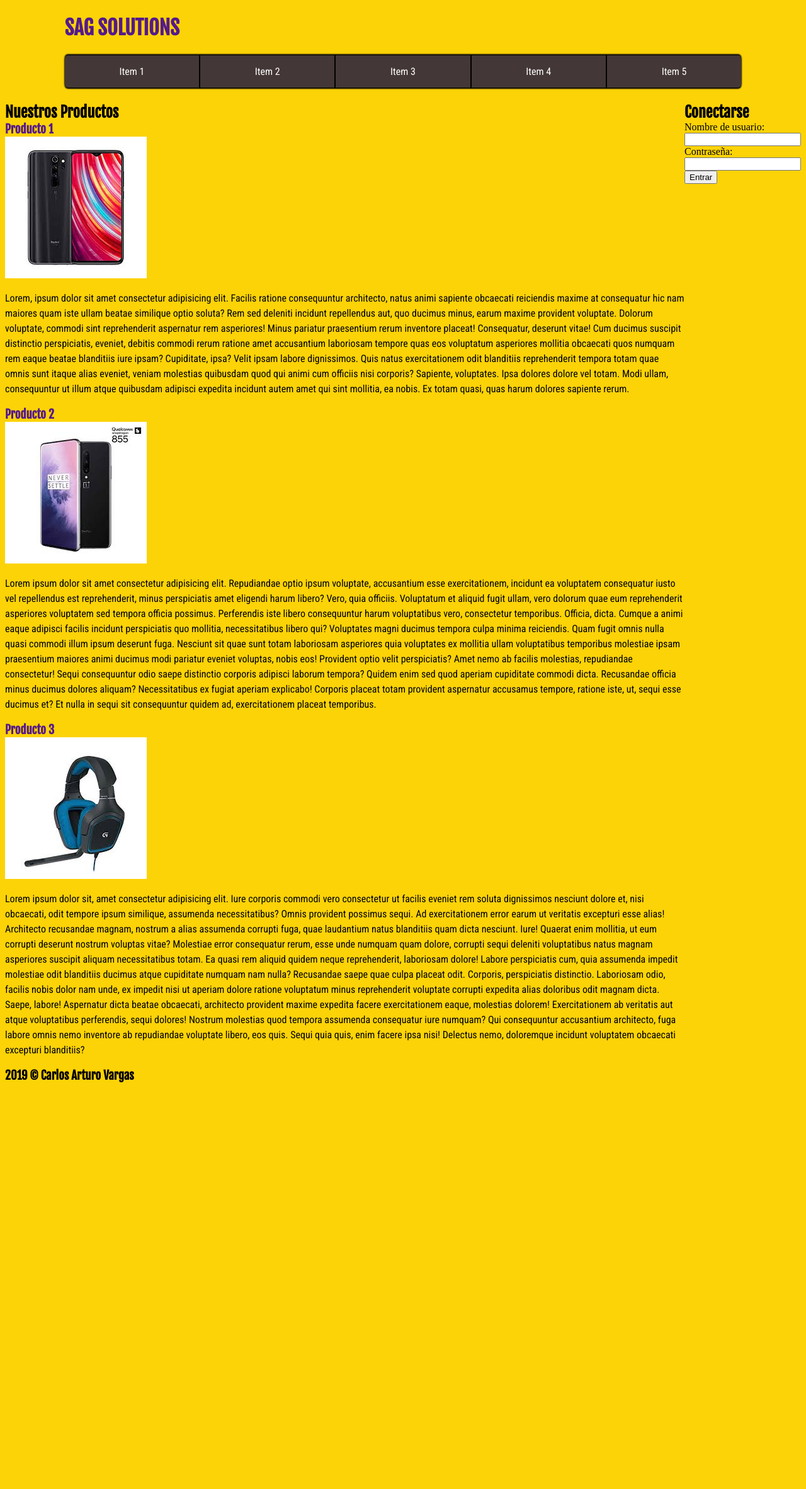
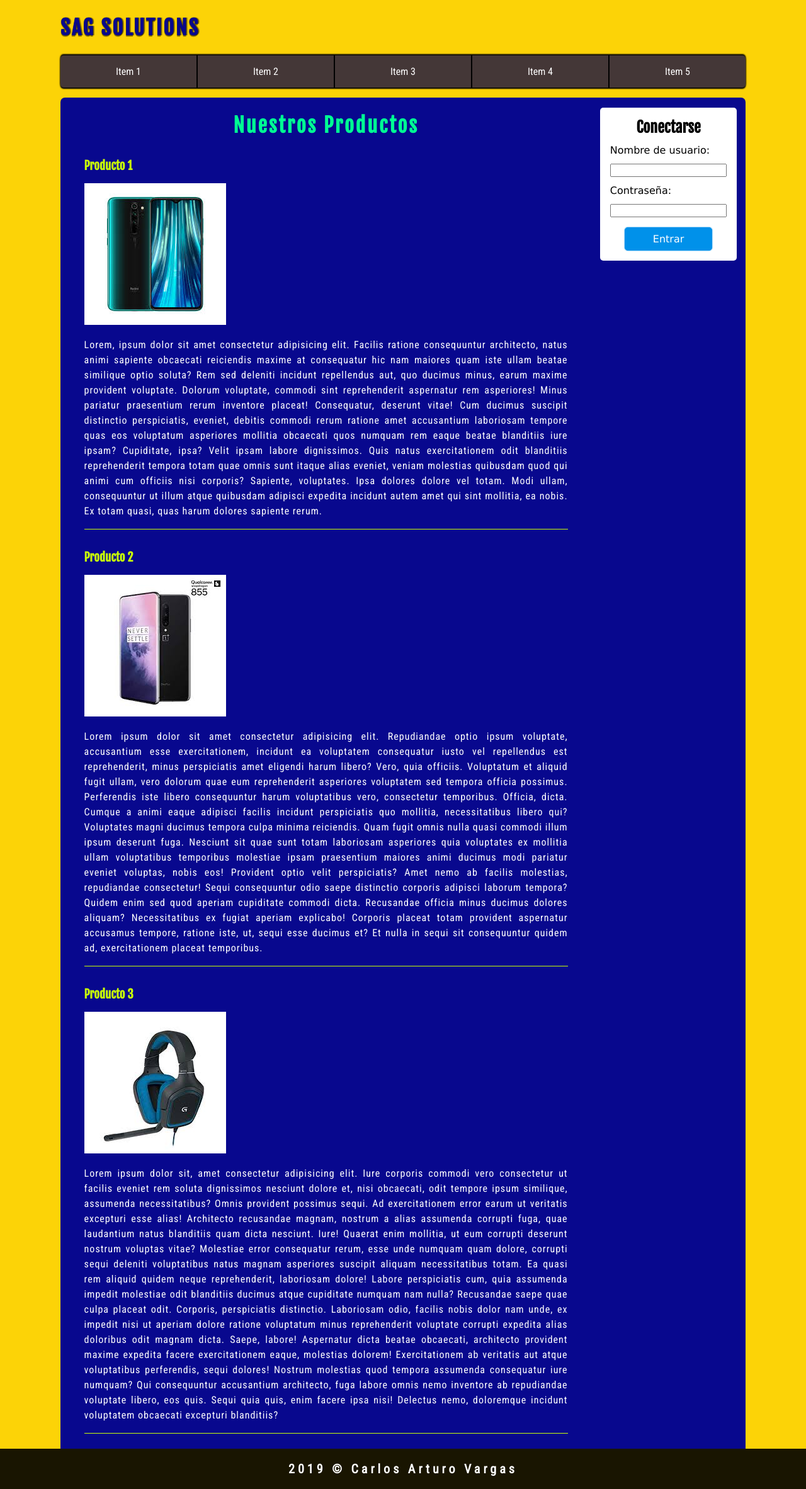
Before and after one commit to Arturo96/tienda_tecno, a PHP site: page / in a window 1280 px wide. Shown: the whole page at 63% size. Before the commit the page ends 1719 px from the top, so only its background shows below. Run offline with PHP 8.4, Linux system fonts and the light colour scheme.

Commit message:
Maquetación del index.php lista por ahora

```diff
--- /dev/null
+++ b/assets/css/scss/_aside.scss
@@ -0,0 +1,35 @@
+aside {
+  width: 20%;
+}
+
+.login {
+  background: #fff;
+  border-radius: 5px;
+  padding: 1rem 0;
+  margin-top: 1rem;
+
+  h2 {
+      margin-top: 0;
+      text-align: center;
+  }
+
+  #{&}-button {
+      display: block;
+      background: #0091ea;
+      color: #fff;
+      border: 1px solid #0091ea;
+      box-shadow: 0 0 2px #0091ea;
+      width: 75%;
+      margin-left: auto;
+      margin-right: auto;
+      transition: background 0.5s;
+
+      &:hover {
+          background: rgba(#0091ea, 0.5);
+      }
+  }
+}
+
+.form-login {
+    padding: 0 1em;
+}
--- a/assets/css/scss/_contenido.scss
+++ b/assets/css/scss/_contenido.scss
@@ -1,3 +1,46 @@
 .content {
-    display: flex;
+  display: flex;
+  justify-content: space-around;
+  width: 85%;
+  margin: 0 auto;
+  margin-top: 1rem;
+  background: #08088e;
+  border-radius: 7px 7px 0 0;
 }
+
+.container {
+  width: 75%;
+}
+
+.main-title {
+  text-align: center;
+  font-size: 2em;
+  color: #00ff93;
+  letter-spacing: 3px;
+}
+
+.products {
+  padding: 1.5em;
+  padding-top: 0;
+}
+
+.product {
+  margin-top: 2rem;
+  border-bottom: 1px solid #c9ff07;
+
+  #{&}-name {
+    margin: 1rem 0;
+    color: #c9ff07;
+  }
+
+  #{&}-image {
+
+  }
+
+  #{&}-description {
+    color: #fff;
+    letter-spacing: 1px;
+    text-align: justify;
+  }
+
+}
--- /dev/null
+++ b/assets/css/scss/_footer.scss
@@ -0,0 +1,13 @@
+footer {
+    background: rgba(#000,0.9);
+    color: #fff;
+    text-align: center;
+
+    h3 {
+        font-size: 1.25em;
+        padding: 1em;
+        font-family: 'Roboto Condensed', sans-serif;
+        letter-spacing: 5px;
+    }
+
+}
--- a/assets/css/scss/_general.scss
+++ b/assets/css/scss/_general.scss
@@ -6,6 +6,8 @@
 
 body {
     background: #fcd307;
+    margin: 0;
+    padding: 0;
 }
 
 h1,h2,h3,h4,h5,h6 {
@@ -37,3 +39,26 @@
     font-family: 'Roboto Condensed';
     text-decoration: none;
 }
+
+input[type="text"],
+label,
+textarea {
+    display: block;
+    width: 100%;
+    margin-top: 0.75rem;
+}
+
+label, input, textarea {
+    font-family: Verdana, Geneva, Tahoma, sans-serif;
+}
+
+input[type="button"],
+input[type="submit"],
+button,
+[class$="button"] {
+    font-size: 1em;
+    margin-top: 1rem;
+    border-radius: 5px;
+    padding: 0.5em;
+    cursor: pointer;
+}
--- a/assets/css/scss/_header.scss
+++ b/assets/css/scss/_header.scss
@@ -4,7 +4,19 @@
 }
 
 .logo h1 {
+    color: #08088e;
     margin: 1.5rem 0;
+    letter-spacing: 3px;
+    text-shadow: 0 0 1px rgba(#000,0.5),
+                 2px 0 1px rgba(#000,0.5),
+                 0 2px 1px rgba(#000,0.5);
+    transition: text-shadow 0.5s;
+
+    &:hover {
+        text-shadow: 0 0 1px rgba(#000,0.5),
+                     -2px 0 1px rgba(#000,0.5),
+                     0 -2px 1px rgba(#000,0.5);
+    }
 }
 
 .menu {
@@ -33,6 +45,7 @@
         font-size: 1em;
         padding: 1em;
         color: #fff;
+        transition: all 0.5s;
 
         &:hover {
             background: #999;
--- a/assets/css/style.css
+++ b/assets/css/style.css
@@ -7,6 +7,8 @@
 
 body {
   background: #fcd307;
+  margin: 0;
+  padding: 0;
 }
 
 h1, h2, h3, h4, h5, h6 {
@@ -39,13 +41,45 @@
   text-decoration: none;
 }
 
+input[type="text"],
+label,
+textarea {
+  display: block;
+  width: 100%;
+  margin-top: 0.75rem;
+}
+
+label, input, textarea {
+  font-family: Verdana, Geneva, Tahoma, sans-serif;
+}
+
+input[type="button"],
+input[type="submit"],
+button,
+[class$="button"] {
+  font-size: 1em;
+  margin-top: 1rem;
+  border-radius: 5px;
+  padding: 0.5em;
+  cursor: pointer;
+}
+
 header {
   width: 85%;
   margin: 0 auto;
 }
 
 .logo h1 {
+  color: #08088e;
   margin: 1.5rem 0;
+  letter-spacing: 3px;
+  text-shadow: 0 0 1px rgba(0, 0, 0, 0.5), 2px 0 1px rgba(0, 0, 0, 0.5), 0 2px 1px rgba(0, 0, 0, 0.5);
+  -webkit-transition: text-shadow 0.5s;
+  transition: text-shadow 0.5s;
+}
+
+.logo h1:hover {
+  text-shadow: 0 0 1px rgba(0, 0, 0, 0.5), -2px 0 1px rgba(0, 0, 0, 0.5), 0 -2px 1px rgba(0, 0, 0, 0.5);
 }
 
 .menu {
@@ -83,6 +117,8 @@
   font-size: 1em;
   padding: 1em;
   color: #fff;
+  -webkit-transition: all 0.5s;
+  transition: all 0.5s;
 }
 
 .menu .menu-link:hover {
@@ -93,5 +129,95 @@
   display: -webkit-box;
   display: -ms-flexbox;
   display: flex;
+  -ms-flex-pack: distribute;
+      justify-content: space-around;
+  width: 85%;
+  margin: 0 auto;
+  margin-top: 1rem;
+  background: #08088e;
+  border-radius: 7px 7px 0 0;
+}
+
+.container {
+  width: 75%;
+}
+
+.main-title {
+  text-align: center;
+  font-size: 2em;
+  color: #00ff93;
+  letter-spacing: 3px;
+}
+
+.products {
+  padding: 1.5em;
+  padding-top: 0;
+}
+
+.product {
+  margin-top: 2rem;
+  border-bottom: 1px solid #c9ff07;
+}
+
+.product .product-name {
+  margin: 1rem 0;
+  color: #c9ff07;
+}
+
+.product .product-description {
+  color: #fff;
+  letter-spacing: 1px;
+  text-align: justify;
+}
+
+aside {
+  width: 20%;
+}
+
+.login {
+  background: #fff;
+  border-radius: 5px;
+  padding: 1rem 0;
+  margin-top: 1rem;
+}
+
+.login h2 {
+  margin-top: 0;
+  text-align: center;
+}
+
+.login .login-button {
+  display: block;
+  background: #0091ea;
+  color: #fff;
+  border: 1px solid #0091ea;
+  -webkit-box-shadow: 0 0 2px #0091ea;
+          box-shadow: 0 0 2px #0091ea;
+  width: 75%;
+  margin-left: auto;
+  margin-right: auto;
+  -webkit-transition: background 0.5s;
+  transition: background 0.5s;
+}
+
+.login .login-button:hover {
+  background: rgba(0, 145, 234, 0.5);
+}
+
+.form-login {
+  padding: 0 1em;
+}
+
+footer {
+  background: rgba(0, 0, 0, 0.9);
+  color: #fff;
+  text-align: center;
+}
+
+footer h3 {
+  font-size: 1.25em;
+  padding: 1em;
+  font-family: 'Roboto Condensed', sans-serif;
+  letter-spacing: 5px;
 }
 /*# sourceMappingURL=style.css.map */
--- a/assets/css/style.scss
+++ b/assets/css/style.scss
@@ -5,3 +5,7 @@
 @import 'scss/header';
 
 @import 'scss/contenido';
+
+@import 'scss/aside';
+
+@import 'scss/footer';
--- a/includes/aside.php
+++ b/includes/aside.php
@@ -1,10 +1,10 @@
     <aside>
         <section class="login">
             <h2>Conectarse</h2>
-            <form action="" method="post">
+            <form action="" method="post" class="form-login">
                 <label>Nombre de usuario: <input type="text"></label>
                 <label>Contraseña: <input type="text"></label>
-                <input type="submit" value="Entrar">
+                <input type="submit" class="login-button" value="Entrar">
             </form>
         </section>
 
--- a/index.php
+++ b/index.php
@@ -16,7 +16,7 @@
    <!-- Content -->
 <div class="content">
    <main class="container">
-        <h2>Nuestros Productos</h2>
+        <h2 class="main-title">Nuestros Productos</h2>
 
         <section class="products">
             <article class="product">
```
Also changed, not shown: assets/img/rn8-pro.jpg, 1 other file.
